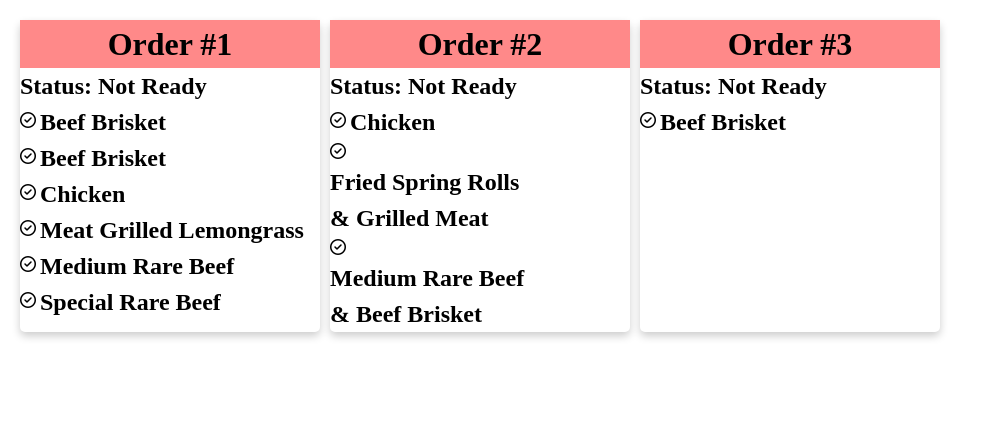
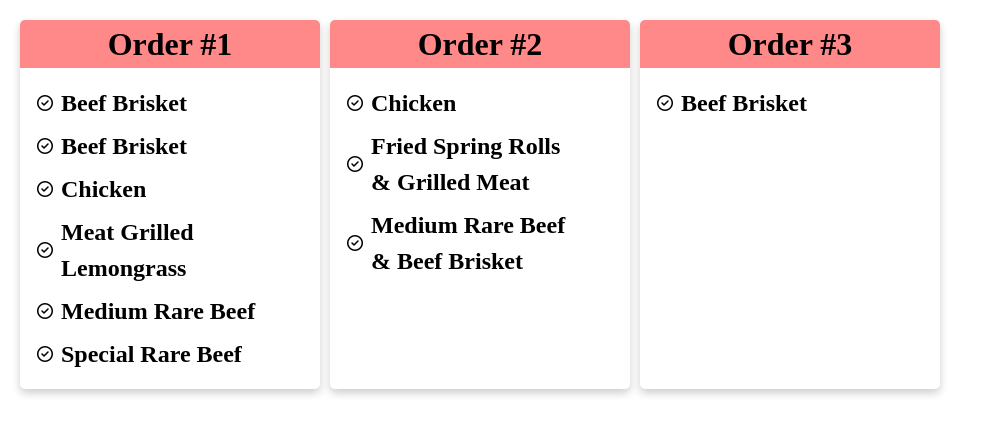
Before and after one commit to NikitaSidaway/RestaurantOrderSystem, a Flask app: page /kitchen_screen in a window 1280 px wide. Shown: the top 435 px of the page, without its empty margins (0-989 px from the left). Run offline with Flask 3, Linux system fonts and the light colour scheme; data comes from the database, SQL or seed files in the repository; some libraries are stand-ins or nearby versions.

Commit message:
Styled kitchen display

```diff
--- a/static/kitchenstyle.css
+++ b/static/kitchenstyle.css
@@ -60,9 +60,25 @@ h1 {
 
 .card-header {
   background-color: #FF8989;
+  border-radius: 5px 5px 0px 0px;
 }
 
 .ready-card-header {
   background-color: #A7D477;
   border-radius: 5px 5px 0px 0px;
 }
+
+.card-body {
+  padding: 10px;
+}
+
+.item-row {
+  display: flex;
+  align-items: center;
+  gap: 0.5rem;
+  margin: 7px;
+}
+
+.item-row h2 {
+  display: inline-block;
+}
--- a/templates/kitchen_screen.html
+++ b/templates/kitchen_screen.html
@@ -17,24 +17,24 @@
                         <div class="card-header">
                             <h1>Order #{{ sale_num }}</h1>
                         </div>
-                        <h2>Status: Not Ready</h2>
                     {% else %}
                         <div class="ready-card-header">
                             <h1>Order #{{ sale_num }}</h1>
                         </div>
-                        <h2>Status: Ready</h2>
                     {% endif %}
+
+                    <div class="card-body">
                         {% for item in details['items'] %}
+                            <div class="item-row">
                                 {% if item['status'] is none %}
                                     <i class="fa-regular fa-circle-check"></i>
-                            <h2 style="display: inline-block; vertical-align: middle;">{{ item['name'] }}</h2>
-                            <br>
                                 {% else %}
                                     <i class="fa-solid fa-circle-check"></i>
-                            <h2 style="display: inline-block; vertical-align: middle;">{{ item['name'] }}</h2>
-                            <br>
                                 {% endif %}
+                                <h2>{{ item['name'] }}</h2>
+                            </div>
                         {% endfor %}
+                    </div>
                 </div>
             {% endfor %}
         </div>
```
Lines whose indentation alone changed are shown as unchanged.
